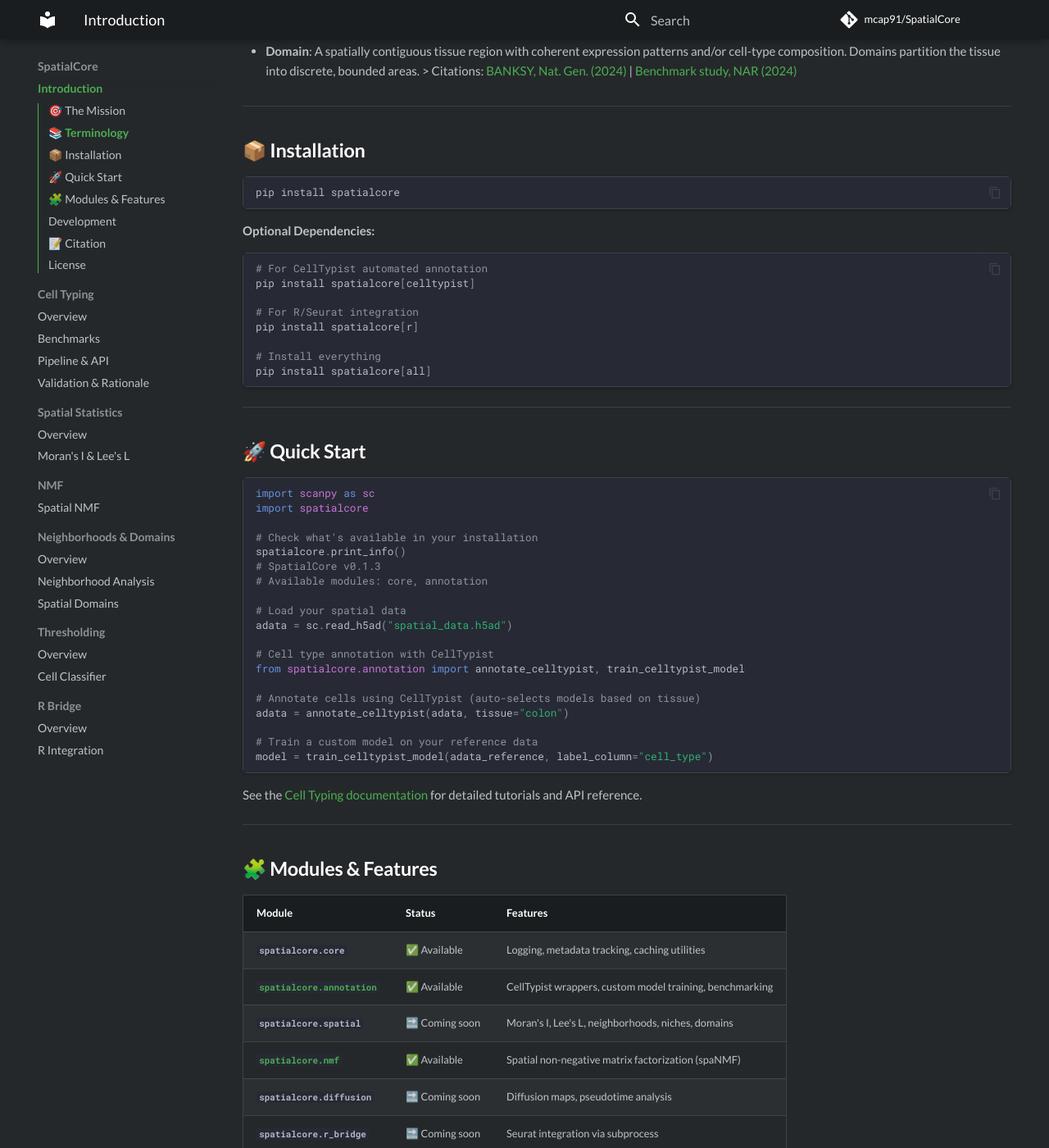
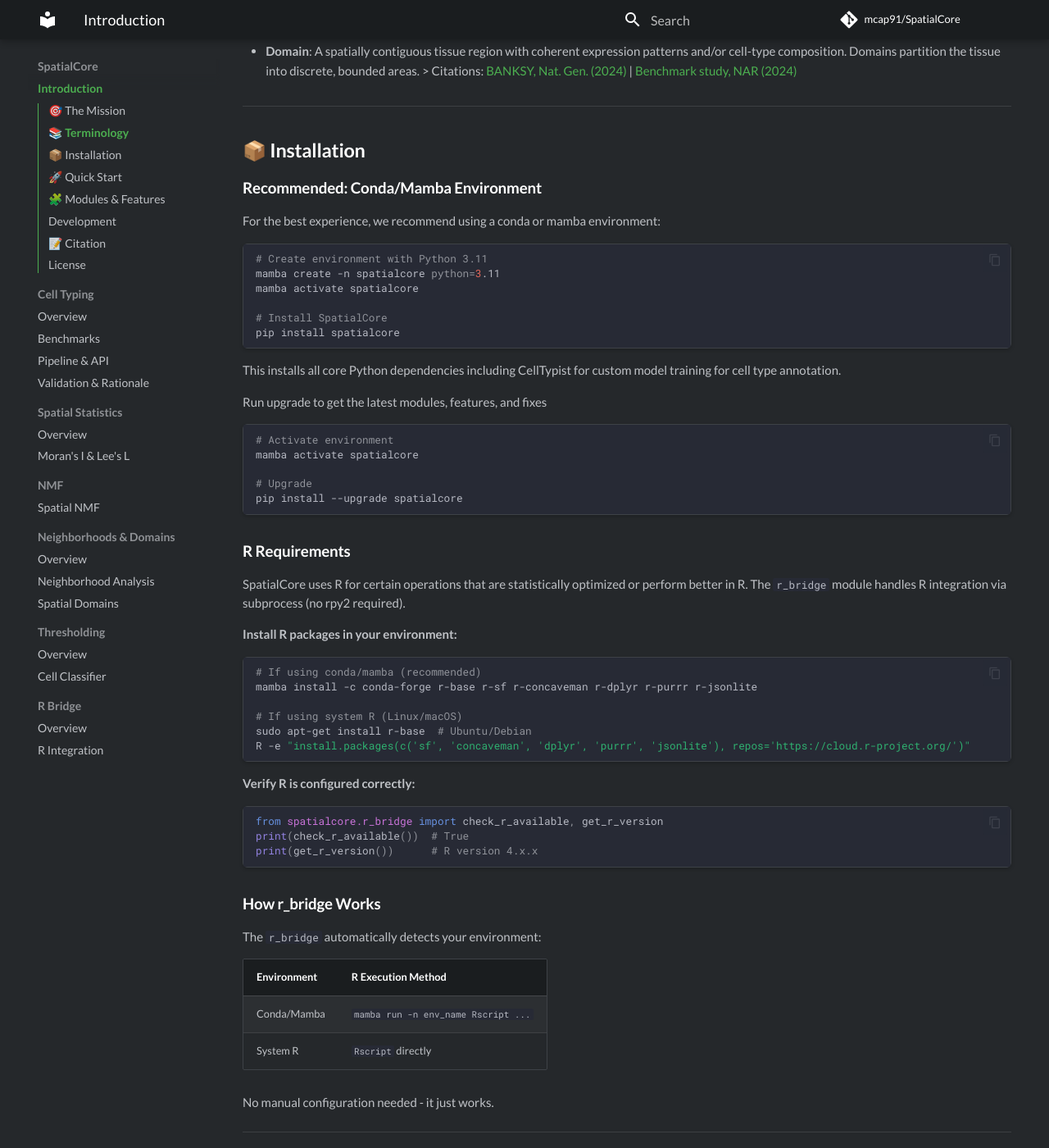
Before and after one commit to mcap91/SpatialCore, an MkDocs documentation site: the page built from docs/index.md, in a window 1280 px wide and 1400 px high, scrolled down 1373 px. Shown: the whole window at 82% size. Built offline with MkDocs 1.6.1 and Material for MkDocs 9.7.7, drawn with Linux system fonts in a browser that asks for light colours; comment, search, counter and statistics services are not loaded; some of the changed text lies outside the part shown.

Commit message:
Publish from dev: core, annotation, plotting, data, spatial, r_bridge, stats, nmf, celltyping, domains, r_bridge, spatial, thresholding, nmf (2026-01-30 11:29)

````diff
--- a/docs/index.md
+++ b/docs/index.md
@@ -21,7 +21,7 @@ This package is **for computational biologists, by computational biologists**.
 *   **Reproducibility**: Same inputs = Same outputs. Period.
 *   **Scalability**: Built for the era of millions of cells (Xenium/CosMx).
 *   **Transparency**: Thin wrappers, not black boxes. We verify, we don't obfuscate.
-*   **Scope**: We do **not** invent new math; we make existing math work reliably.
+*   **Scope**: We do **not** invent new methods, alogithims, or complex solutions; we make existing math work reliably.
 
 **Ecosystem Integration**{: .section-label }
 
@@ -52,24 +52,67 @@ We strictly define our spatial units to ensure clarity and alignment with establ
 
 ## 📦 Installation
 
+### Recommended: Conda/Mamba Environment
+
+For the best experience, we recommend using a conda or mamba environment:
+
 ```bash
+# Create environment with Python 3.11
+mamba create -n spatialcore python=3.11
+mamba activate spatialcore
+
+# Install SpatialCore
 pip install spatialcore
 ```
 
-**Optional Dependencies:**
+This installs all core Python dependencies including CellTypist for custom model training for cell type annotation.
+
+
+Run upgrade to get the latest modules, features, and fixes
+```bash
+# Activate environment
+mamba activate spatialcore
+
+# Upgrade
+pip install --upgrade spatialcore
+```
+
+### R Requirements
+
+SpatialCore uses R for certain operations that are statistically optimized or perform better in R. The `r_bridge` module handles R integration via subprocess (no rpy2 required).
+
+**Install R packages in your environment:**
 
 ```bash
-# For CellTypist automated annotation
-pip install spatialcore[celltypist]
+# If using conda/mamba (recommended)
+mamba install -c conda-forge r-base r-sf r-concaveman r-dplyr r-purrr r-jsonlite
 
-# For R/Seurat integration
-pip install spatialcore[r]
-
-# Install everything
-pip install spatialcore[all]
+# If using system R (Linux/macOS)
+sudo apt-get install r-base  # Ubuntu/Debian
+R -e "install.packages(c('sf', 'concaveman', 'dplyr', 'purrr', 'jsonlite'), repos='https://cloud.r-project.org/')"
 ```
 
+**Verify R is configured correctly:**
+
+```python
+from spatialcore.r_bridge import check_r_available, get_r_version
+print(check_r_available())  # True
+print(get_r_version())      # R version 4.x.x
+```
+
+### How r_bridge Works
+
+The `r_bridge` automatically detects your environment:
+
+| Environment | R Execution Method |
+|-------------|-------------------|
+| Conda/Mamba | `mamba run -n env_name Rscript ...` |
+| System R | `Rscript` directly |
+
+No manual configuration needed - it just works.
+
 ---
+
 
 ## 🚀 Quick Start
 
@@ -79,23 +122,29 @@ import spatialcore
 
 # Check what's available in your installation
 spatialcore.print_info()
-# SpatialCore v0.1.3
-# Available modules: core, annotation
+# SpatialCore v0.4.5
+# Available modules: core, annotation, nmf, r_bridge, spatial, ...
 
 # Load your spatial data
 adata = sc.read_h5ad("spatial_data.h5ad")
 
-# Cell type annotation with CellTypist
-from spatialcore.annotation import annotate_celltypist, train_celltypist_model
+# Spatial domain detection on B cells
+from spatialcore.spatial import make_spatial_domains
+from spatialcore.plotting import plot_domains
 
-# Annotate cells using CellTypist (auto-selects models based on tissue)
-adata = annotate_celltypist(adata, tissue="colon")
+adata = make_spatial_domains(
+    adata,
+    filter_expression="hieratype_ontology_name == 'B cell'",
+    output_column="bcell_domain",
+    domain_prefix="Bcell",
+    platform="cosmx",
+)
 
-# Train a custom model on your reference data
-model = train_celltypist_model(adata_reference, label_column="cell_type")
+# Visualize spatial domains
+plot_domains(adata, domain_col="bcell_domain", title="B Cell Domains")
 ```
 
-See the [Cell Typing documentation](celltyping/index.md) for detailed tutorials and API reference.
+See the [Domain Detection documentation](domains/domain_detection.md) for detailed tutorials and API reference.
 
 ---
 
@@ -103,12 +152,13 @@ See the [Cell Typing documentation](celltyping/index.md) for detailed tutorials
 
 | Module | Status | Features |
 |--------|--------|----------|
-| **`spatialcore.core`** | ✅ Available | Logging, metadata tracking, caching utilities |
 | **[`spatialcore.annotation`](celltyping/index.md)** | ✅ Available | CellTypist wrappers, custom model training, benchmarking |
-| **`spatialcore.spatial`** | 🔜 Coming soon | Moran's I, Lee's L, neighborhoods, niches, domains |
 | **[`spatialcore.nmf`](nmf/spanmf.md)** | ✅ Available | Spatial non-negative matrix factorization (spaNMF) |
+| **[`spatialcore.spatial`](spatial/index.md)** | ✅ Available | Moran's I, Lee's L, spatial autocorrelation |
+| **[`spatialcore.domains`](domains/index.md)** | ✅ Available | Neighborhood profiling, niche identification, domain detection |
+| **[`spatialcore.thresholding`](thresholding/index.md)** | ✅ Available | Cell classification, oncogene thresholding |
+| **[`spatialcore.r_bridge`](r_bridge/index.md)** | ✅ Available | Seurat integration, R interoperability via subprocess |
 | **`spatialcore.diffusion`** | 🔜 Coming soon | Diffusion maps, pseudotime analysis |
-| **`spatialcore.r_bridge`** | 🔜 Coming soon | Seurat integration via subprocess |
 
 ---
 
--- a/pyproject.toml
+++ b/pyproject.toml
@@ -4,7 +4,7 @@ build-backend = "setuptools.build_meta"
 
 [project]
 name = "spatialcore"
-version = "0.4.5"
+version = "0.5.0"
 description = "Standardized spatial statistics tools for computational biology"
 readme = "README.md"
 license = "Apache-2.0"
--- a/src/spatialcore/__init__.py
+++ b/src/spatialcore/__init__.py
@@ -5,7 +5,7 @@ A thin, robust wrapper around standard libraries to ensure Python and R users
 get the exact same result for the same biological question.
 """
 
-__version__ = "0.4.5"
+__version__ = "0.5.0"
 
 # Track which modules are available in this installation
 _available_modules: list[str] = []
````
Also changed, not shown: README.md (+38 -18 lines).
